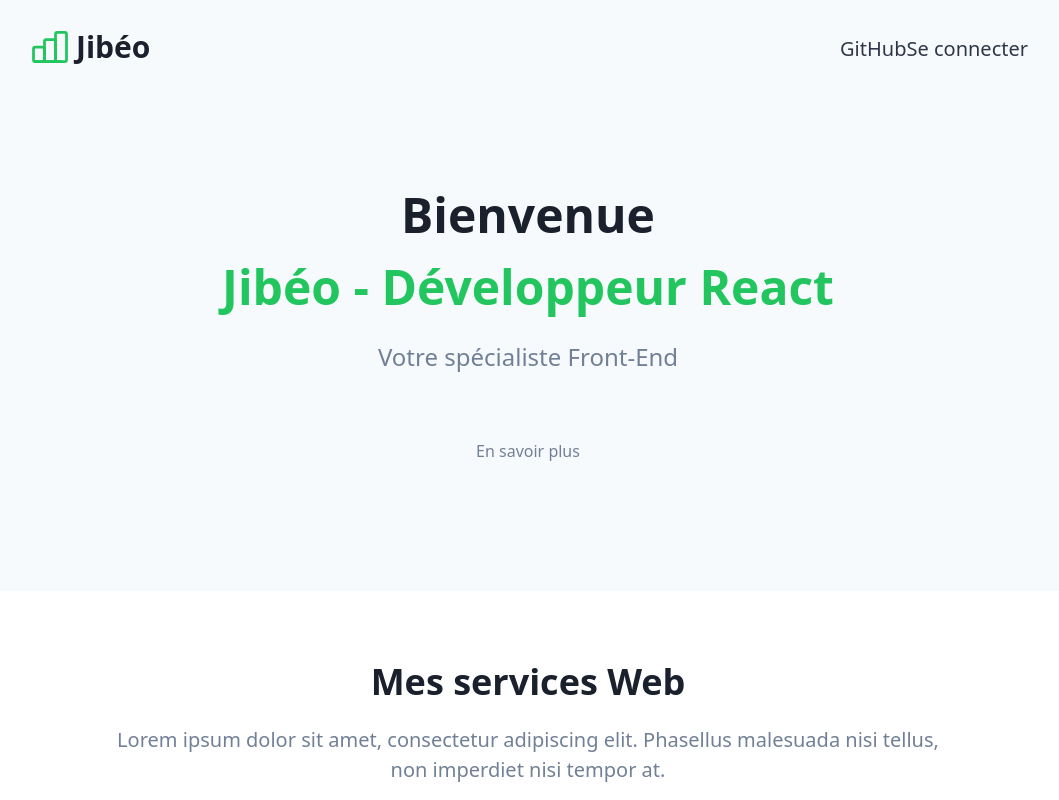
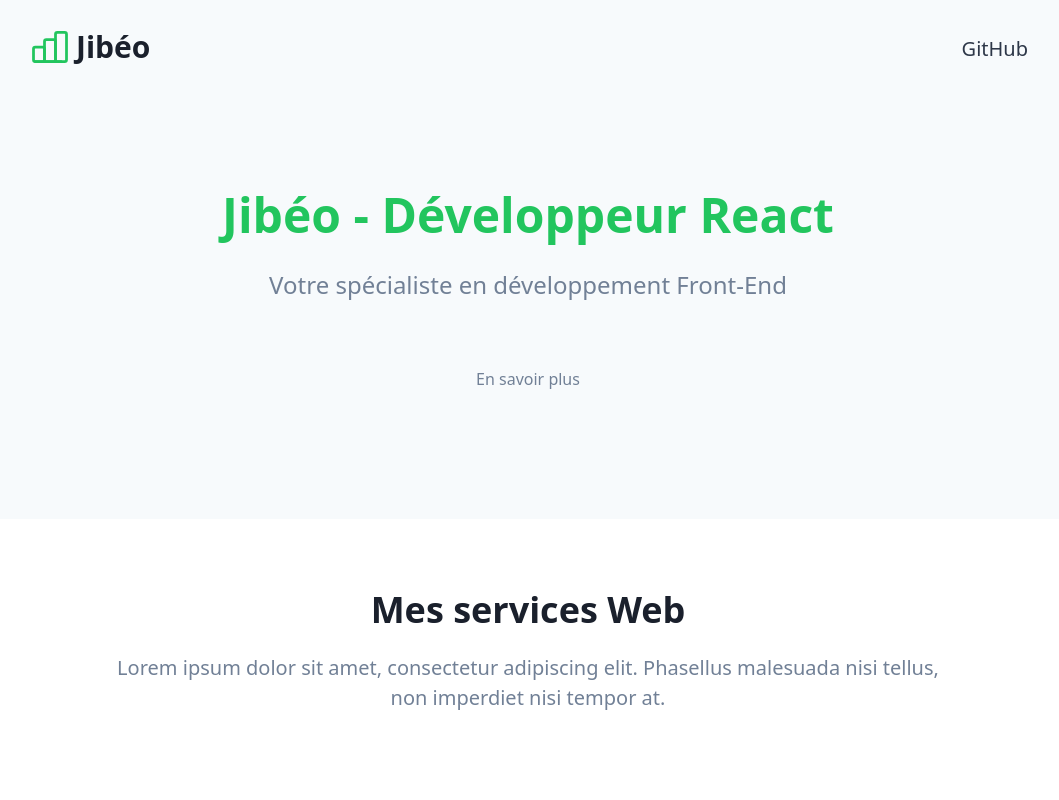
Before and after one commit to jibeo/nextjs-landingpage, a Next.js app: page / in a window 1280 px wide. Shown: the top 800 px of the page, without its empty margins (112-1171 px from the left). Built offline with nearby package versions, Linux system fonts and the light colour scheme.

Commit message:
first commit

```diff
--- a/src/templates/Banner.tsx
+++ b/src/templates/Banner.tsx
@@ -8,7 +8,7 @@ const Banner = () => (
   <Section>
     <CTABanner
       title="Lorem ipsum dolor sit amet consectetur adipisicing elit."
-      subtitle="Lorem ipsum dolor sit amet ."
+      subtitle="Lorem ipsum dolor sit amet."
       button={
         <Link href="https://jibeo.fr">
           <Button>En savoir plus</Button>
--- a/src/templates/Hero.tsx
+++ b/src/templates/Hero.tsx
@@ -16,9 +16,6 @@ const Hero = () => (
             GitHub
           </Link>
         </li>
-        <li>
-          <Link href="/">Se connecter</Link>
-        </li>
       </NavbarTwoColumns>
     </Section>
 
@@ -26,14 +23,13 @@ const Hero = () => (
       <HeroOneButton
         title={
           <>
-            {'Bienvenue \n'}
             <span className="text-primary-500">Jibéo - Développeur React</span>
           </>
         }
-        description="Votre spécialiste Front-End"
+        description="Votre spécialiste en développement Front-End"
         button={
-          <Link href="https://creativedesignsguru.com/category/nextjs/">
-            <Button xl>En savoir plus</Button>
+          <Link href="https://jibeo.fr">
+            <Button color="bg-green-500">En savoir plus</Button>
           </Link>
         }
       />
```
